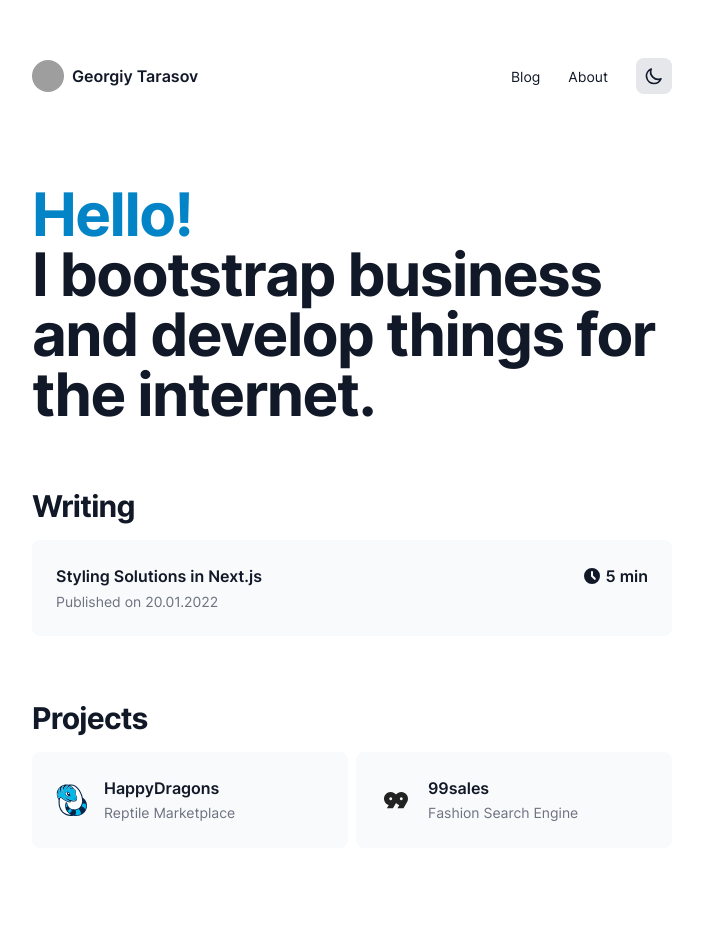
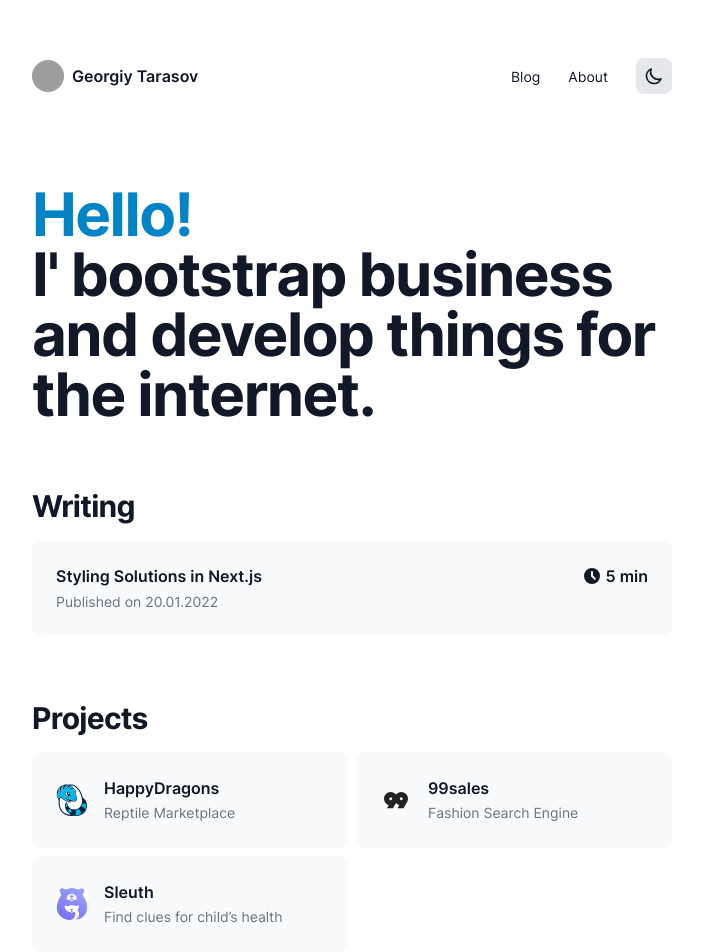
Before and after one commit to skoob13/tarasov.dev, a Next.js app: page / in a window 1280 px wide. Shown: the top 952 px of the page, without its empty margins (288-991 px from the left). Built offline with nearby package versions, Linux system fonts and the light colour scheme; no server answers; grey boxes are pictures that could not be loaded.

Commit message:
Add sleuth

```diff
--- a/pages/index.tsx
+++ b/pages/index.tsx
@@ -13,6 +13,11 @@ const PROJECTS = [
     name: '99sales',
     description: 'Fashion Search Engine',
   },
+  {
+    img: '/hellosleuth.svg',
+    name: 'Sleuth',
+    description: 'Find clues for child’s health',
+  },
 ] as const;
 
 export default function Home() {
@@ -21,7 +26,8 @@ export default function Home() {
       <div className="flex flex-col justify-center items-start mb-16">
         <h1 className="font-bold text-3xl md:text-6xl tracking-tight mt-8 mb-16 text-gray-900 dark:text-gray-100">
           <span className="text-sky-600">Hello!</span>
-          <br />I bootstrap business and develop things for the internet.
+          <br />
+          I' bootstrap business and develop things for the internet.
         </h1>
         <div className="w-full mb-16">
           <h2 className="font-bold text-xl md:text-3xl tracking-tight mb-4 text-gray-900 dark:text-white">Writing</h2>
```
Also changed, not shown: public/hellosleuth.svg (added).
